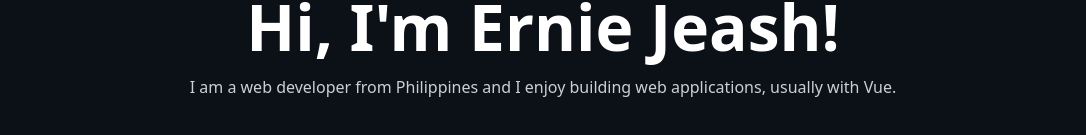
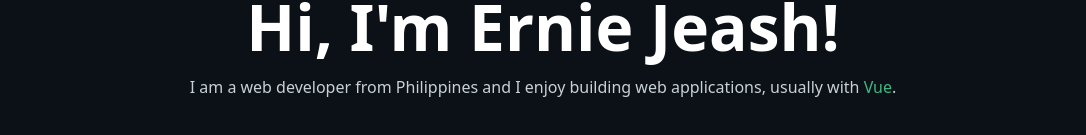
Before and after one commit to KarmaBlackshaw/portfolio, a Vue app: page / in a window 1280 px wide. Shown: the part 393-528 px from the top of the page, without its empty margins (97-1183 px from the left). Built offline with nearby package versions, Linux system fonts and the light colour scheme.

Commit message:
remove package json

```diff
--- a/src/components/app/AppNavbar.vue
+++ b/src/components/app/AppNavbar.vue
@@ -125,7 +125,7 @@ export default {
 }
 
 .nav-body {
-  transition: max-height 0.5s ease;
+  transition: max-height 0.4s ease;
   overflow: hidden;
 
   ul li {
--- a/src/views/Home.vue
+++ b/src/views/Home.vue
@@ -7,7 +7,12 @@
 
       <p class="home-hero--subtitle">
         I am a web developer from Philippines and I enjoy building web applications,
-        usually with Vue.
+        usually with
+
+        <a
+          class="subtitle--vue"
+          href="https://vuejs.org/"
+        >Vue</a>.
       </p>
     </div>
   </section>
@@ -45,6 +50,10 @@ export default {
     text-align: center;
     font-size: 1em;
     font-weight: light;
+
+    .subtitle--vue {
+      color: #40B882;
+    }
   }
 }
 </style>
```
Also changed, not shown: 1 other file (tests, documents, lock files or other folders).
